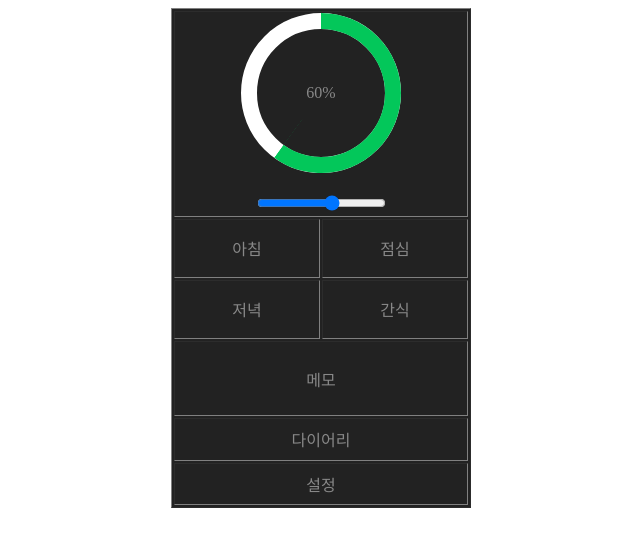
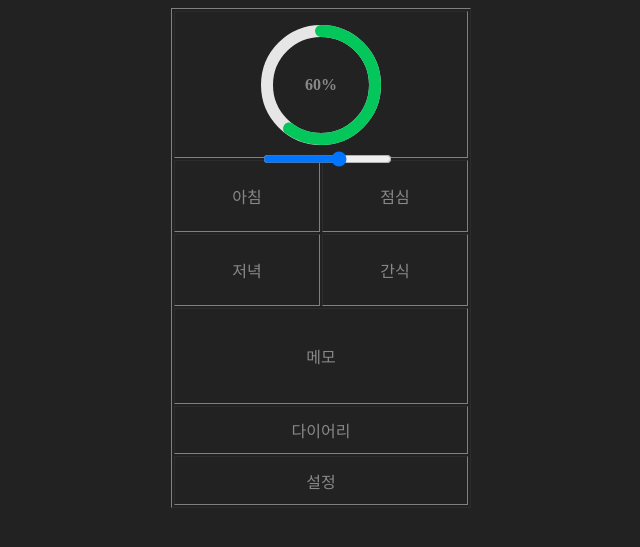
Before and after one commit to 17202687/diet, a Django app: page /main/ in a window 1280 px wide. Shown: the top 547 px of the page, without its empty margins (319-959 px from the left). Run offline with Django 3.2, Linux system fonts and the light colour scheme.

Commit message:
gauge change

```diff
--- a/cjb/thirdeyes/static/CSS/gauge.css
+++ b/cjb/thirdeyes/static/CSS/gauge.css
@@ -1,63 +1,38 @@
+body {
+  background-color: #222;
+}
+
+.circle_progress_wrap {
+  position: relative;
+  width: 120px;
+  height: 120px;
+}
+
 .circle_progress {
-  position: relative;
-  width: 160px;
-  height: 160px;
-  margin-bottom: 20px;
+  transform: rotate(-90deg);
 }
-.circle_progress:after {
+
+.frame, .bar {
+  fill: none;
+}
+
+.frame {
+  stroke: #e6e6e6;
+}
+
+.bar {
+  stroke: #03c75a;
+  stroke-linecap: round;
+}
+
+.value {
   position: absolute;
-  top: 0;
   left: 0;
   right: 0;
   bottom: 0;
-  border-radius: 50%;
-  border: 16px solid #fff;
-  box-sizing: border-box;
-  content: "";
+  top: 0;
+  text-align: center;
+  color: #888;
+  font-size: 16px;
+  line-height: 120px;
 }
-.circle_progress .left, .circle_progress .right {
-  position: absolute;
-  top: 0;
-  width: 80px;
-  height: 160px;
-  overflow: hidden;
-  z-index: 10;
-}
-.circle_progress .left .bar, .circle_progress .right .bar {
-  position: absolute;
-  top: 0;
-  width: 80px;
-  height: 160px;
-  border: 16px solid #03c75a;
-  box-sizing: border-box;
-}
-.circle_progress .left {
-  left: 0;
-}
-.circle_progress .left .bar {
-  left: 80px;
-  border-top-right-radius: 160px;
-  border-bottom-right-radius: 160px;
-  border-left: 0;
-  transform-origin: center left;
-}
-.circle_progress .right {
-  right: 0;
-}
-.circle_progress .right .bar {
-  right: 80px;
-  border-top-left-radius: 160px;
-  border-bottom-left-radius: 160px;
-  border-right: 0;
-  transform-origin: center right;
-}
-.circle_progress .value {
-  width: 160px;
-  height: 160px;
-  border-radius: 50%;
-  font-size: 16px;
-  color: #888;
-  line-height: 160px;
-  text-align: center;
-  position: absolute;
-}
--- a/cjb/thirdeyes/static/javascript/gauge.js
+++ b/cjb/thirdeyes/static/javascript/gauge.js
@@ -1,19 +1,16 @@
 var control = document.getElementById('control');
-var leftBar = document.querySelector('.left .bar');
-var rightBar = document.querySelector('.right .bar');
-var per = document.querySelector('.value');
+var bar = document.querySelector('.bar');
+var value = document.querySelector('.value');
 
-function progress(value) {
-  per.innerHTML=value +'%';
-  if (value <= 50) {
-    var degree = 18*value/5;
-    rightBar.style.transform = "rotate("+degree+"deg)";
-    leftBar.style.transform = "rotate(0deg)";
-  } else {
-    var degree = 18*(value-50)/5;
-    rightBar.style.transform = "rotate(180deg)";
-    leftBar.style.transform = "rotate("+degree+"deg)";
-  }
+var RADIUS = 54;
+var CIRCUMFERENCE = 2 * Math.PI * RADIUS;
+
+function progress(per) {
+  var progress = per / 100;
+  var dashoffset = CIRCUMFERENCE * (1 - progress);
+
+  value.innerHTML=per +'%';
+  bar.style.strokeDashoffset = dashoffset;
 }
 
 control.addEventListener('input', function(event) {
@@ -23,4 +20,5 @@ control.addEventListener('change', function(event){
   progress(event.target.valueAsNumber);
 });
 
+bar.style.strokeDasharray = CIRCUMFERENCE;
 progress(60);
--- a/cjb/thirdeyes/templates/thirdeyes/main.html
+++ b/cjb/thirdeyes/templates/thirdeyes/main.html
@@ -13,16 +13,13 @@
 	<table border="1" style="height: 500px;">
 		<tr align="center" style= "height: 30%;">
 			<td colspan="2">
-				<div class="circle_progress">
-  					<span class="left">
-    				<span class="bar"></span>
-  					</span>
-  					<span class="right">
-    				<span class="bar"></span>
-  					</span>
-  					<div class="value"></div>
-				</div>
-				<input id="control" type="range" value="60" />
+				<div class="circle_progress_wrap">
+  				<svg class="circle_progress" width="120" height="120" viewBox="0 0 120 120">
+   				<circle class="frame" cx="60" cy="60" r="54" stroke-width="12" />
+    			<circle class="bar" cx="60" cy="60" r="54" stroke-width="12" />
+  				</svg>
+  				<input id="control" type="range" value="60" />
+  				<strong class="value"></strong>
 				<script src="../../static/javascript/gauge.js"></script>
 			</td>
 		</tr>
```
